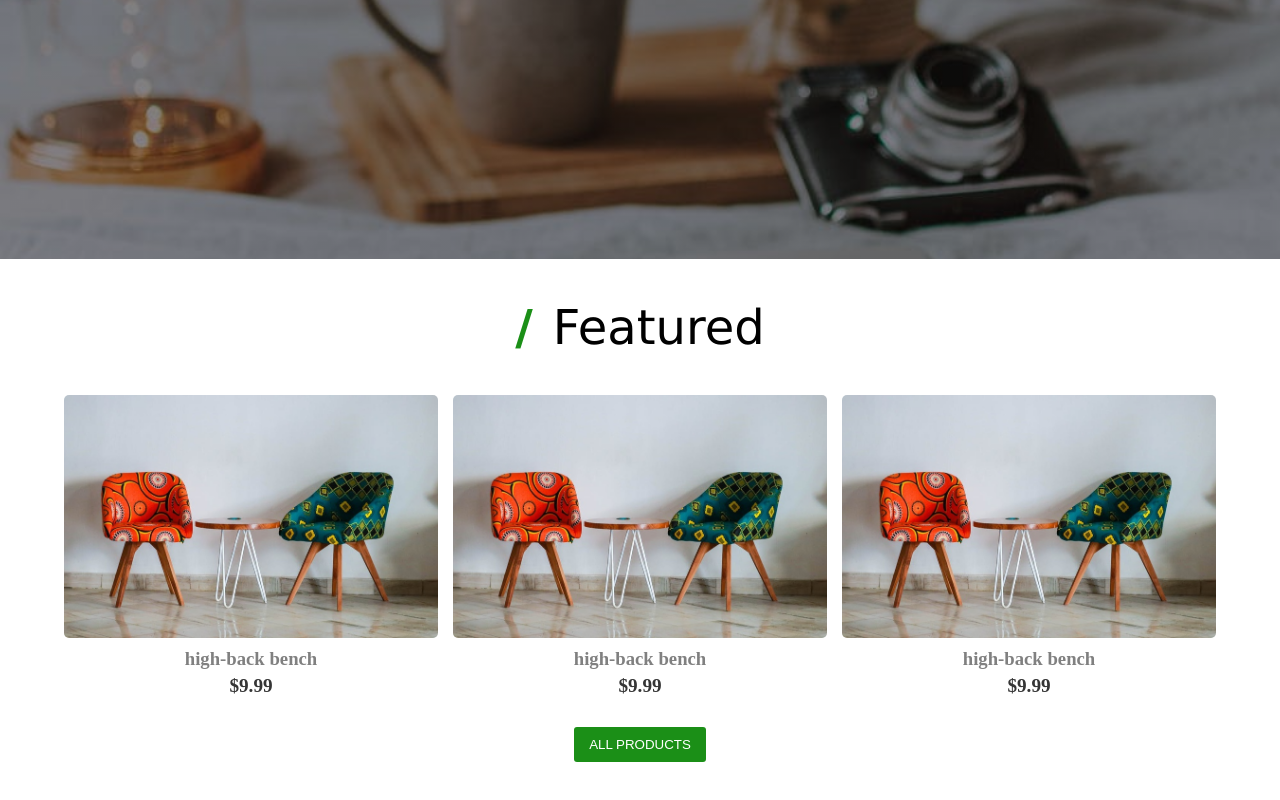
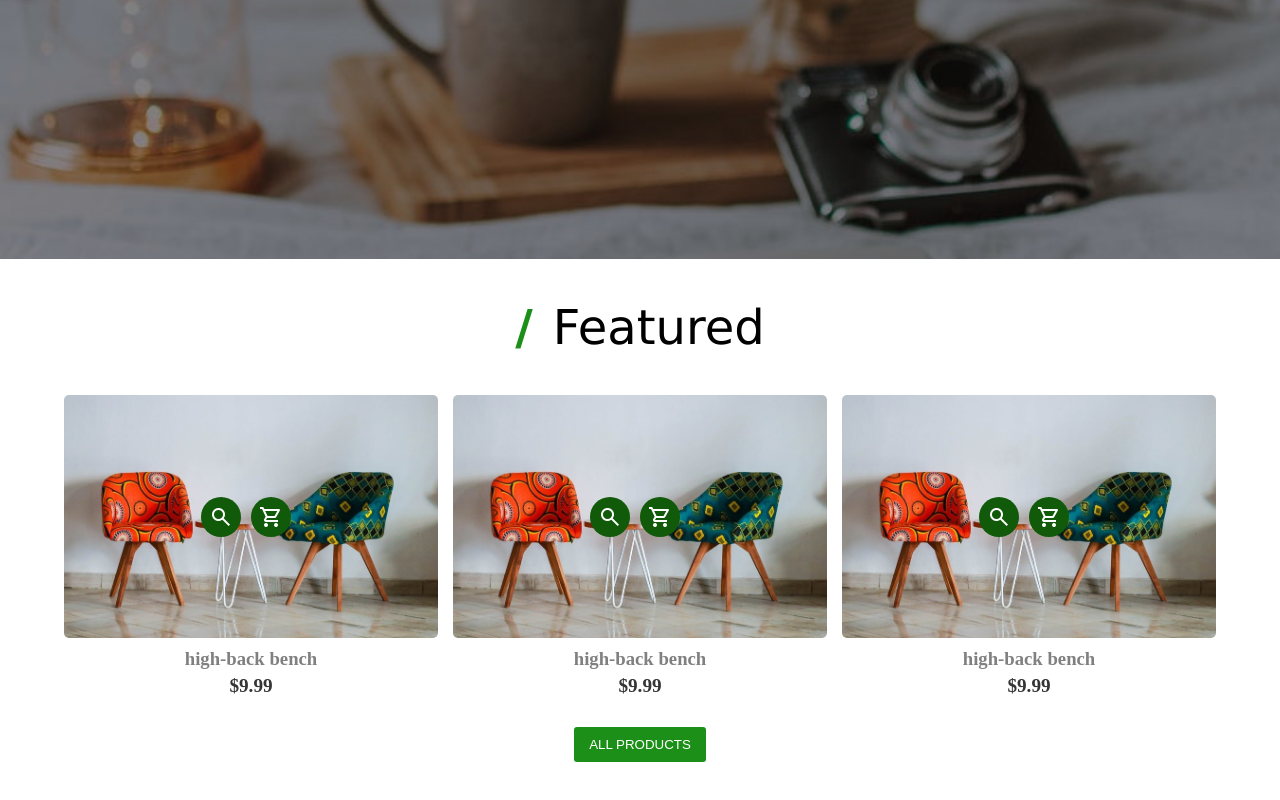
Before and after one commit to dejanV91/32-Furniture-Store, a plain HTML site: page index.html in a window 1280 px wide. Shown: the part 541-1341 px from the top of the page. Drawn offline with nearby package versions, Linux system fonts and the light colour scheme.

Commit message:
initial commit

```diff
--- a/index.html
+++ b/index.html
@@ -55,8 +55,12 @@
                 <div class="image">
                     <img class="items-images" src="./img/6d92321b.jpg" alt="">
                     <div class="products-icons">
-                        <div class="search-icon"></div>
-                        <div class="cart-icon"></div>
+                        <div class="function-icon">
+                            <span class="material-symbols-outlined">search</span>
+                        </div>
+                        <div class="function-icon">
+                            <span class="material-symbols-outlined">shopping_cart</span>
+                        </div>
                     </div>
                 </div>
                 <h3 class="item-title">high-back bench</h3>
@@ -68,8 +72,12 @@
                 <div class="image">
                     <img class="items-images" src="./img/6d92321b.jpg" alt="">
                     <div class="products-icons">
-                        <div class="search-icon"></div>
-                        <div class="cart-icon"></div>
+                        <div class="function-icon">
+                            <span class="material-symbols-outlined">search</span>
+                        </div>
+                        <div class="function-icon">
+                            <span class="material-symbols-outlined">shopping_cart</span>
+                        </div>
                     </div>
                 </div>
                 <h3 class="item-title">high-back bench</h3>
@@ -81,14 +89,19 @@
                 <div class="image">
                     <img class="items-images" src="./img/6d92321b.jpg" alt="">
                     <div class="products-icons">
-                        <div class="search-icon"></div>
-                        <div class="cart-icon"></div>
+                        <div class="function-icon">
+                            <span class="material-symbols-outlined">search</span>
+                        </div>
+                        <div class="function-icon">
+                            <span class="material-symbols-outlined">shopping_cart</span>
+                        </div>
                     </div>
                 </div>
                 <h3 class="item-title">high-back bench</h3>
                 <p class="price">$9.99</p>
             </div>
             <!-- end single item -->
+
         </div>
         <button class="all-products-button">all products</button>
     </article>
--- a/styles.css
+++ b/styles.css
@@ -190,6 +190,7 @@ FIRST PAGE
     width: 100%;
     height: 100%;
     margin-bottom: 10px;
+    position: relative;
 }
 
 .items-images{
@@ -226,3 +227,29 @@ FIRST PAGE
     background-color: var(--color3);
     cursor: pointer;
 }
+
+.products-icons{
+    position: absolute;
+    top: 50%;
+    left: 50%;
+    display: grid;
+    grid-template-columns: repeat(2, 1fr);
+    transform: translate(-50%, -50%);
+}
+
+.function-icon{
+    transition: all 0.3s linear;
+    background-color: var(--color1);
+    margin-right: 10px;
+    padding: 8px;
+    color: var(--white);
+    border-radius: 50%;
+    display: flex;
+    justify-content: center;
+    align-items: center;
+}
+
+.function-icon:hover{
+    background-color: var(--color2);
+    cursor: pointer;
+}
```
